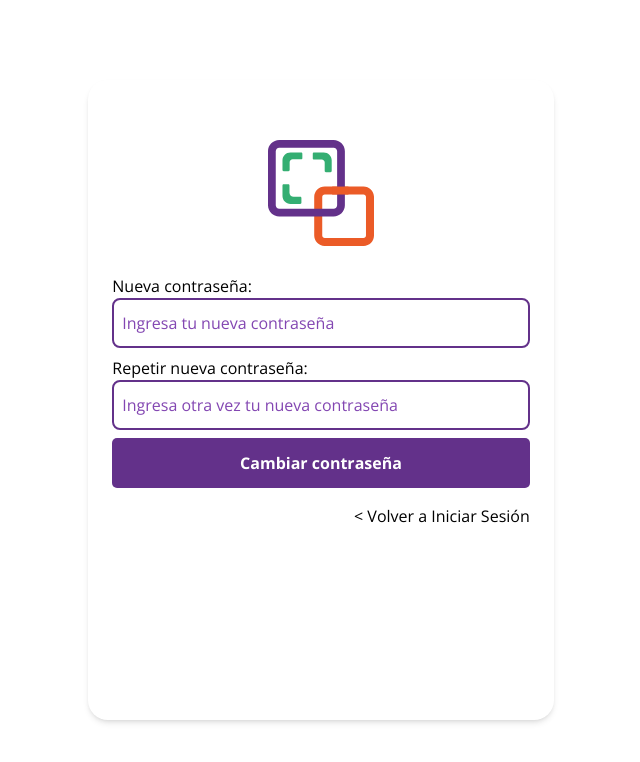
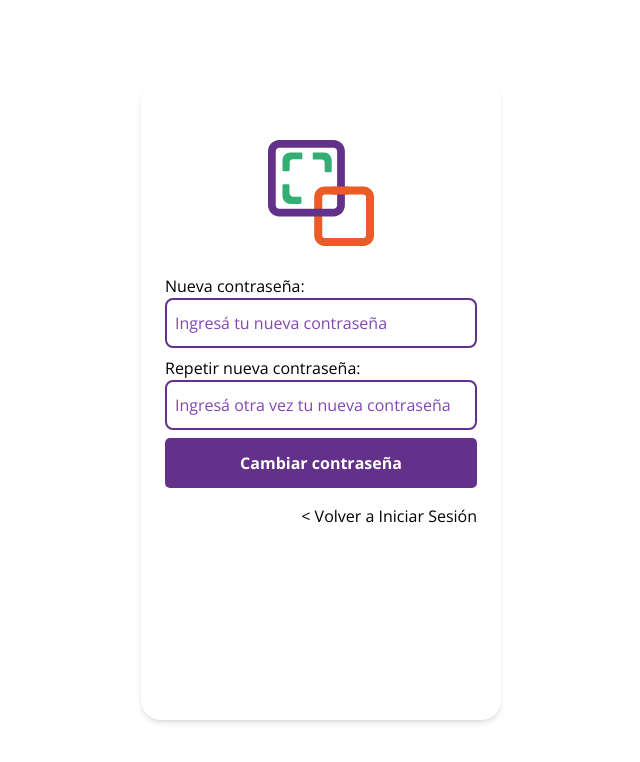
Before and after one commit to sync-ideas/project-frontend, a Next.js app: page /cambiar-contrasena in a window 1280 px wide. Shown: the top 762 px of the page, without its empty margins (319-959 px from the left). Built offline with nearby package versions, Linux system fonts and the light colour scheme.

Commit message:
conectado a backend y manejo de errores

```diff
--- a/src/app/cambiar-contrasena/page.tsx
+++ b/src/app/cambiar-contrasena/page.tsx
@@ -1,5 +1,6 @@
 "use client";
 import React from "react";
+import { useRouter } from "next/navigation";
 import { useForm } from "react-hook-form";
 import { zodResolver } from "@hookform/resolvers/zod";
 import { z } from "zod";
@@ -8,6 +9,7 @@ import LinkComponent from "../components/LinkComponent/LinkComponentCustom";
 import Image from "next/image";
 import logo from "../../../public/assets/images/icon.svg";
 import { SetNewPassword } from "./utils";
+import CustomInput from "../components/input";
 
 const cambiarContraseñaSchema = z
   .object({
@@ -44,9 +46,22 @@ const Page: React.FC<GetPasswordProps> = (props) => {
     resolver: zodResolver(cambiarContraseñaSchema),
   });
 
-  const onSubmit = (data: CambiarContrasenaData) => {
+  const navegador = useRouter();
+
+  const onSubmit = async (data: CambiarContrasenaData) => {
     console.log("Datos del formulario:", data);
-    SetNewPassword(props.params.token, data.nuevaContrasena);
+    try {
+      const result = await SetNewPassword(
+        props.params.token,
+        data.nuevaContrasena
+      );
+      if (result.error) {
+        alert("Usuario no logueado");
+        navegador.push("/login");
+      }
+    } catch (error) {
+      console.log("Ha habido un error en el servidor");
+    }
   };
 
   return (
@@ -57,17 +72,15 @@ const Page: React.FC<GetPasswordProps> = (props) => {
           <div className="flex flex-col">
             <div className="pt-5 w-full">
               <label htmlFor="nuevaContrasena">Nueva contraseña:</label>
-              <input
-                className={`px-2 py-2 h-[50px] w-full placeholder:text-purple-hover border-2 rounded-lg font-normal  ${
-                  errors.nuevaContrasena
-                    ? "border-[#DE1111] focus:outline-[#DE1111] text-[#DE1111]"
-                    : "border-purple focus:outline-purple"
-                }`}
+              <CustomInput
                 id="nuevaContrasena"
-                {...register("nuevaContrasena", { required: true })}
                 type="password"
-                placeholder="Ingresa tu nueva contraseña"
+                register={register}
+                error={errors.nuevaContrasena ? true : false}
+                onClick={() => {}}
+                placeholder="Ingresá tu nueva contraseña"
               />
+
               <p className="text-red-600">{errors.nuevaContrasena?.message}</p>
             </div>
 
@@ -75,7 +88,7 @@ const Page: React.FC<GetPasswordProps> = (props) => {
               <label htmlFor="repetirNuevaContrasena">
                 Repetir nueva contraseña:
               </label>
-              <input
+              {/* <input
                 className={`px-2 py-2 h-[50px] w-full placeholder:text-purple-hover border-2 rounded-lg font-normal  ${
                   errors.repetirNuevaContrasena
                     ? "border-[#DE1111] focus:outline-[#DE1111] text-[#DE1111]"
@@ -85,6 +98,14 @@ const Page: React.FC<GetPasswordProps> = (props) => {
                 {...register("repetirNuevaContrasena", { required: true })}
                 type="password"
                 placeholder="Ingresa otra vez tu nueva contraseña"
+              /> */}
+              <CustomInput
+                id="repetirNuevaContrasena"
+                type="password"
+                register={register}
+                error={errors.repetirNuevaContrasena ? true : false}
+                onClick={() => {}}
+                placeholder="Ingresá otra vez tu nueva contraseña"
               />
               <p className="text-red-600">
                 {errors.repetirNuevaContrasena?.message}
--- a/src/app/cambiar-contrasena/utils.ts
+++ b/src/app/cambiar-contrasena/utils.ts
@@ -1,9 +1,17 @@
 import axios from "axios";
 
 export const SetNewPassword = async (token: string, password: string) => {
-  const response = await axios.post(
-    "https://attendance-control-sync-ideas.vercel.app/api/users/resetpassword",
-    { token: token, password: password }
-  );
-  return response.data;
+  try {
+    const response = await axios.post(
+      "https://attendance-control-sync-ideas.vercel.app/api/users/resetpassword",
+      { token: token, password: password }
+    );
+    return response.data;
+  } catch (error: any) {
+    if (error.response?.status === 400) {
+      return { error: error.response.data.message }; // Devuelve un objeto con el mensaje de error
+    } else {
+      return { error: "Error desconocido" };
+    }
+  }
 };
```
